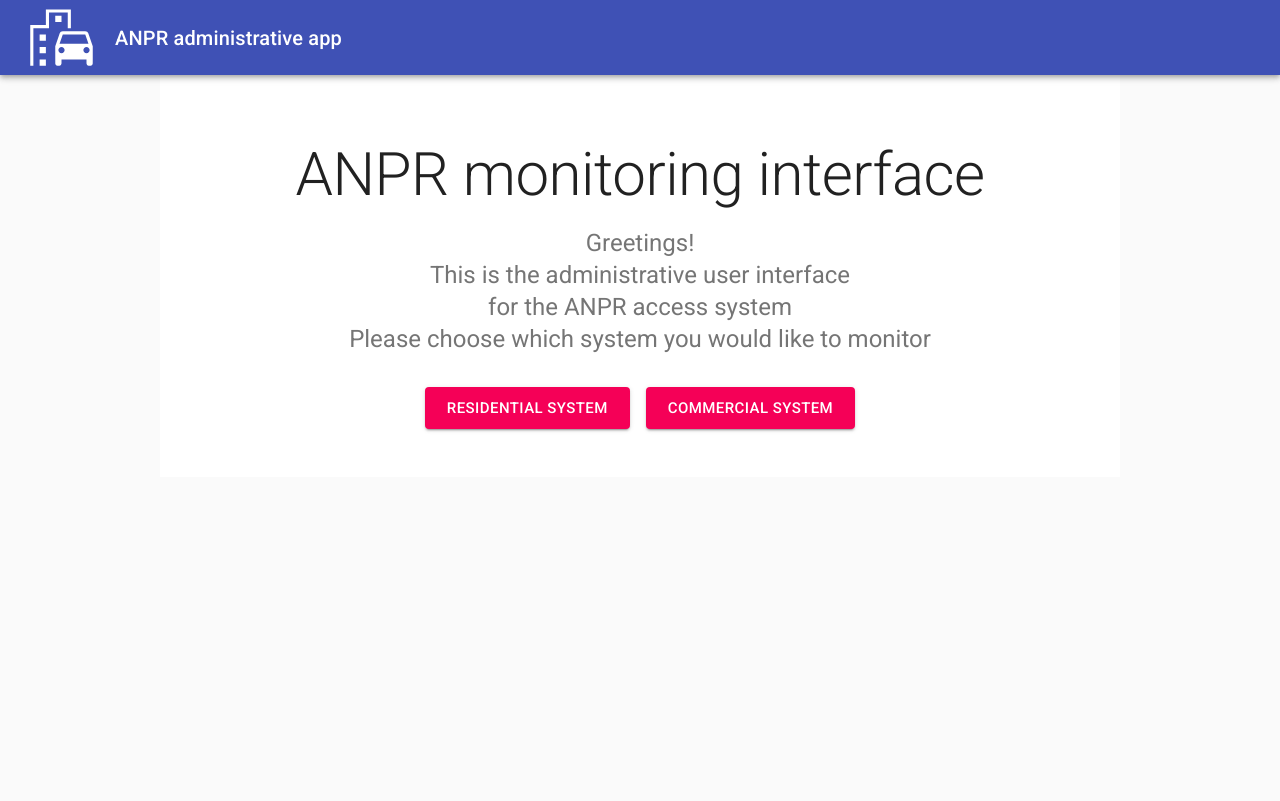
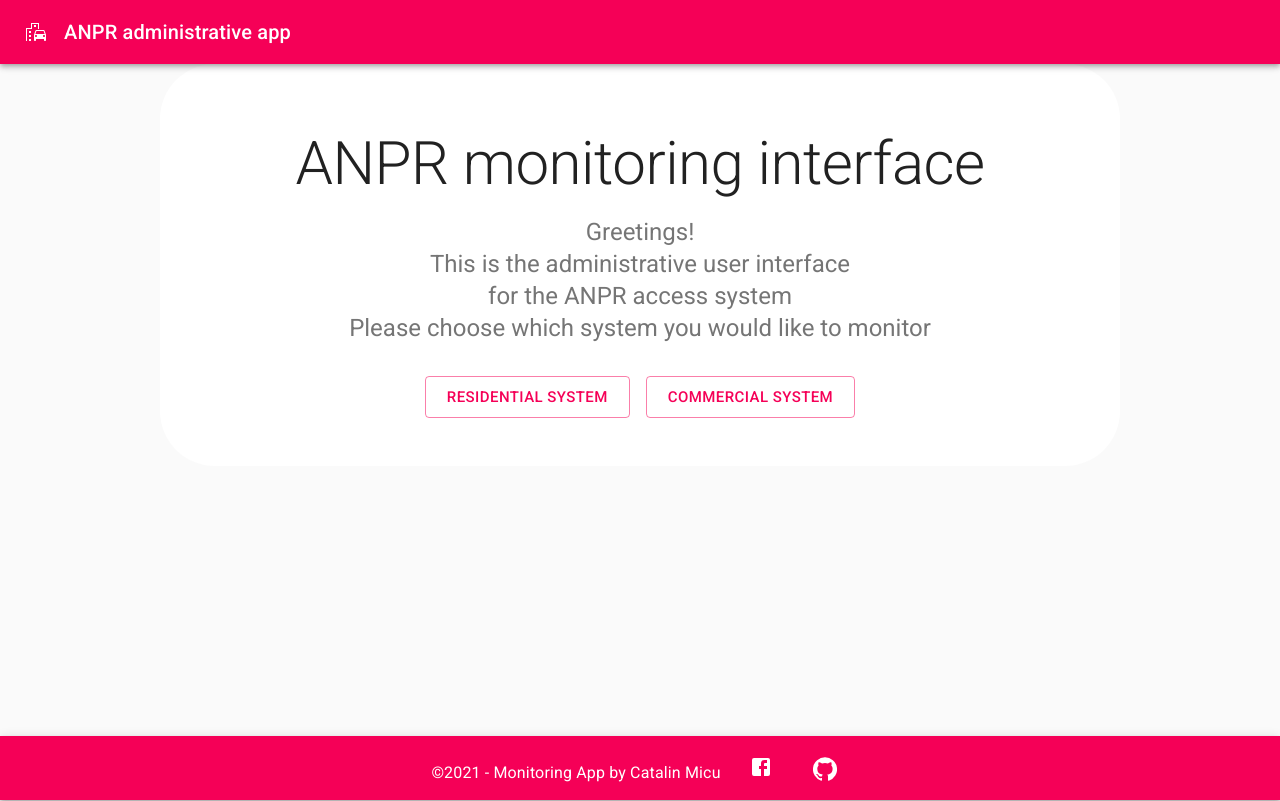
Before and after one commit to catalin-micu/anpr-monitoring-app, a React (Create React App) app: page / in a window 1280 px wide. Built offline with nearby package versions, Linux system fonts and the light colour scheme.

Commit message:
organized components, header, footer

```diff
--- /dev/null
+++ b/src/components/buttons.js
@@ -0,0 +1,37 @@
+import { useHistory } from 'react-router-dom';
+import { Typography , AppBar, Card, CardActions, CardContent, CardMedia, CssBaseline,
+    Grid, Toolbar, Container, Button } from '@material-ui/core';
+import useStyle from './../styles';
+
+
+const ResidentialButton = () => {
+    const classes = useStyle();
+    const history = useHistory();
+
+    function handleClick() {
+        history.push('/residential');
+    }
+
+    return (
+        <Button variant="outlined" color="secondary" size="large" className={classes.button} onClick={handleClick}>
+            Residential system
+        </Button>
+    );
+};
+
+const CommercialButton = () => {
+    const classes = useStyle();
+    const history = useHistory();
+
+    function handleClick() {
+        history.push('/commercial');
+    }
+
+    return (
+        <Button variant="outlined" color="secondary" size="large" className={classes.button} onClick={handleClick}>
+            Commercial system
+        </Button>
+    );
+};
+
+export { ResidentialButton, CommercialButton };
--- /dev/null
+++ b/src/components/headerAndFooter.js
@@ -0,0 +1,58 @@
+import React from 'react';
+import { Typography , AppBar, Toolbar, Grid, Link } from '@material-ui/core';
+import EmojiTransportationTwoToneIcon from '@material-ui/icons/EmojiTransportationTwoTone';
+import useStyle from './../styles';
+import FacebookIcon from '@material-ui/icons/Facebook';
+import GitHubIcon from '@material-ui/icons/GitHub';
+import IconButton from '@material-ui/core/IconButton';
+
+
+const Header = () => {
+    const classes = useStyle();
+    return (
+        <AppBar position="relative" color="secondary">
+                <Toolbar>
+                    <EmojiTransportationTwoToneIcon className={classes.icon}/>
+                    <Typography variant="h6">
+
+                        <Link href="/" color="inherit" underline="none">
+                            ANPR administrative app
+                        </Link>
+                    </Typography>
+                </Toolbar>
+        </AppBar>
+    );
+};
+
+const Footer = () => {
+    const classes = useStyle();
+
+    return (
+        <AppBar className={classes.footer} position="relative" color="secondary">
+            <Toolbar>
+                <Grid container spacing={2} justify="center">
+                    <Grid item>
+                        <Typography variant="body1" className={classes.footerText}>
+                            ©2021 - Monitoring App by Catalin Micu
+                        </Typography>
+                    </Grid>
+
+                    <Grid item>
+                        <IconButton onClick={() => window.open('https://www.facebook.com/catalin.micu.acs/')}>
+                            <FacebookIcon className={classes.footerFbIcon}/>
+                        </IconButton>
+                    </Grid>
+
+                    <Grid item>
+                        <IconButton onClick={() => window.open('https://github.com/catalin-micu')}>
+                            <GitHubIcon className={classes.footerGhIcon}/>
+                        </IconButton>
+                    </Grid>
+
+                </Grid>
+            </Toolbar>
+        </AppBar>
+    )
+};
+
+export { Header, Footer };
--- a/src/styles.js
+++ b/src/styles.js
@@ -2,9 +2,13 @@ import { makeStyles } from '@material-ui/core/styles';
 
 
 const useStyle = makeStyles((theme) => ({
+    main: {
+        backgroundColor: 'gray'
+    },
     container: {
         backgroundColor: theme.palette.background.paper,
-        padding: theme.spacing(8, 0, 6)
+        padding: theme.spacing(8, 0, 6),
+        borderRadius: '55px'
     },
     icon: {
         marginRight: theme.spacing(2),
@@ -13,6 +17,23 @@ const useStyle = makeStyles((theme) => ({
     button: {
         marginTop: theme.spacing(4),
         //marginLeft: theme.spacing(10)
+    },
+    footer: {
+        position: 'absolute',
+        bottom: 0
+    },
+    footerFbIcon: {
+        fontSize: 35,
+        color: 'white'
+    },
+    footerGhIcon: {
+        fontSize: 30,
+        color: 'white',
+        marginTop: '2px'
+    },
+    footerText: {
+        color: "white",
+        marginTop: '18px'
     }
 }));
 
--- a/src/webpages/home.js
+++ b/src/webpages/home.js
@@ -1,8 +1,9 @@
 import React, { useEffect } from 'react';
 import { Typography , AppBar, Card, CardActions, CardContent, CardMedia, CssBaseline,
      Grid, Toolbar, Container, Button } from '@material-ui/core';
-import EmojiTransportationTwoToneIcon from '@material-ui/icons/EmojiTransportationTwoTone';
-import useStyle from './../styles'
+import useStyle from './../styles';
+import { CommercialButton, ResidentialButton } from './../components/buttons';
+import { Footer, Header } from './../components/headerAndFooter';
 
 
 const Home = () => {
@@ -12,18 +13,14 @@ const Home = () => {
 
     const classes = useStyle();
 
+    // todo: gray backgorund
     return (
         <div>
-            <AppBar position="relative">
-                <Toolbar>
-                    <EmojiTransportationTwoToneIcon className={classes.icon}/>
-                    <Typography variant="h6">ANPR administrative app</Typography>
-                </Toolbar>
-            </AppBar>
+            <Header/>
 
             <main>
                 <Container maxWidth="md" className={classes.container}>
-                    <Typography variant="h2" align="center" color="textPrimary" gutterButton paragraph>
+                    <Typography variant="h2" align="center" color="textPrimary" paragraph>
                         ANPR monitoring interface
                     </Typography>
                     <Typography variant="h5" align="center" color="textSecondary">
@@ -41,20 +38,17 @@ const Home = () => {
                     <div>
                         <Grid container spacing={2} justify="center">
                             <Grid item>
-                                <Button variant="contained" color="secondary" size="large" className={classes.button}>
-                                    Residential system
-                                </Button>
+                               <ResidentialButton/>
                             </Grid>
 
                             <Grid item>
-                                <Button variant="contained" color="secondary" size="large" className={classes.button}>
-                                    Commercial system
-                                </Button>
+                                <CommercialButton/>
                             </Grid>
                         </Grid>
                     </div>
                 </Container>
             </main>
+            <Footer/>
         </div>
 
     );
--- a/src/webpages/residential.js
+++ b/src/webpages/residential.js
@@ -1,4 +1,5 @@
 import React, { useEffect } from 'react';
+import { Footer, Header } from './../components/headerAndFooter';
 
 
 const Residential = () => {
@@ -8,8 +9,8 @@ const Residential = () => {
 
     return (
         <div>
-            <h1>ANPR monitoring app</h1>
-            <h3>This is the residential page</h3>
+            <Header/>
+            <Footer/>
         </div>
     );
 };
```
